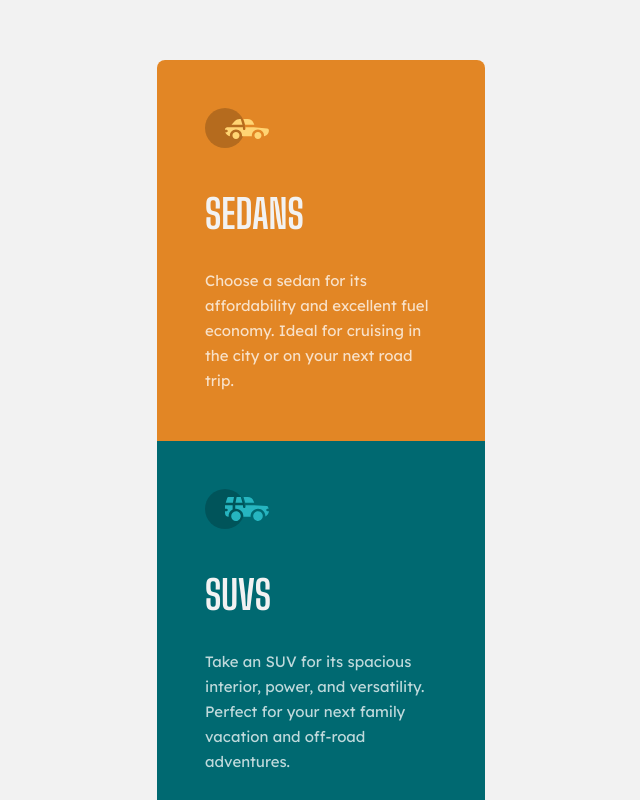
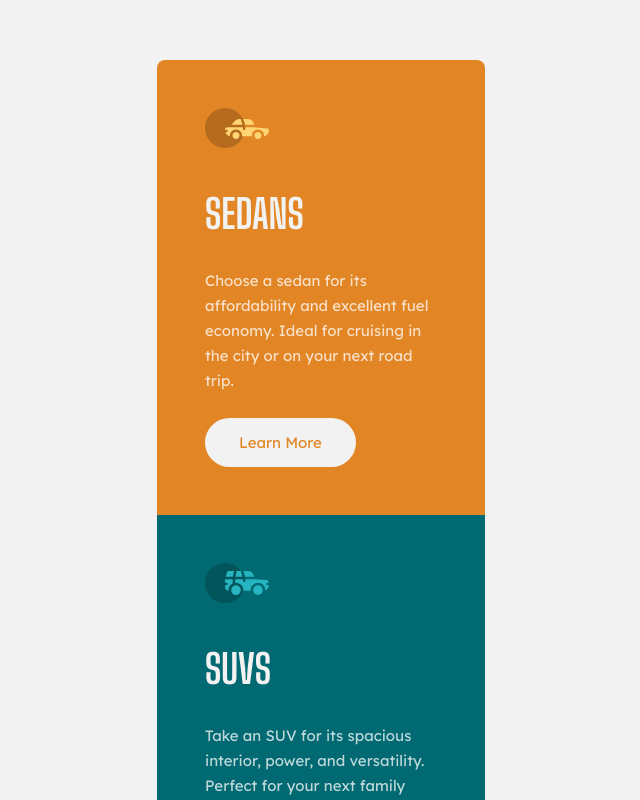
Before and after one commit to Ciensprog/FM-009-3-Column-Preview-Card-Component, a React (Vite) app: page / in a window 1280 px wide. Shown: the top 800 px of the page, without its empty margins (319-959 px from the left). Built offline with nearby package versions, Linux system fonts and the light colour scheme.

Commit message:
feat: add learn more link

```diff
--- a/src/components/ArticleCard.tsx
+++ b/src/components/ArticleCard.tsx
@@ -1,5 +1,7 @@
 import type { CSSProperties } from 'react'
 import type { ArticleCardProps } from '@/types/components'
+
+import { defaultOnClick } from '@/utilities/default-mouse-events'
 
 /*
 |-------------------------------------------------------------------------------
@@ -29,9 +31,16 @@ export function ArticleCard({
         </h2>
       </header>
       <div className="">
-        <p className="leading-[1.5625rem] text-[0.9375rem] text-white/75">
+        <p className="leading-[1.5625rem] mb-[1.5625rem] text-[0.9375rem] text-white/75">
           {description}
         </p>
+        <a
+          href="/#"
+          className="bg-default border-2 border-transparent inline-block leading-[1.5625rem] outline-none px-8 py-2.5 ring-offset-2 ring-offset-[var(--card-base-color)] ring-white rounded-[1.5625rem] text-[0.9375rem] text-[var(--card-base-color)] transition-colors hover:bg-transparent hover:border-white hover:text-white focus:ring-2"
+          onClick={defaultOnClick}
+        >
+          Learn More<span className="sr-only">About {title}</span>
+        </a>
       </div>
     </article>
   )
--- /dev/null
+++ b/src/utilities/default-mouse-events.ts
@@ -0,0 +1,11 @@
+import type { MouseEvent } from 'react'
+
+/*
+|-------------------------------------------------------------------------------
+| Utilities
+|-------------------------------------------------------------------------------
+*/
+
+export function defaultOnClick(event: MouseEvent<HTMLAnchorElement>) {
+  event.preventDefault()
+}
```
